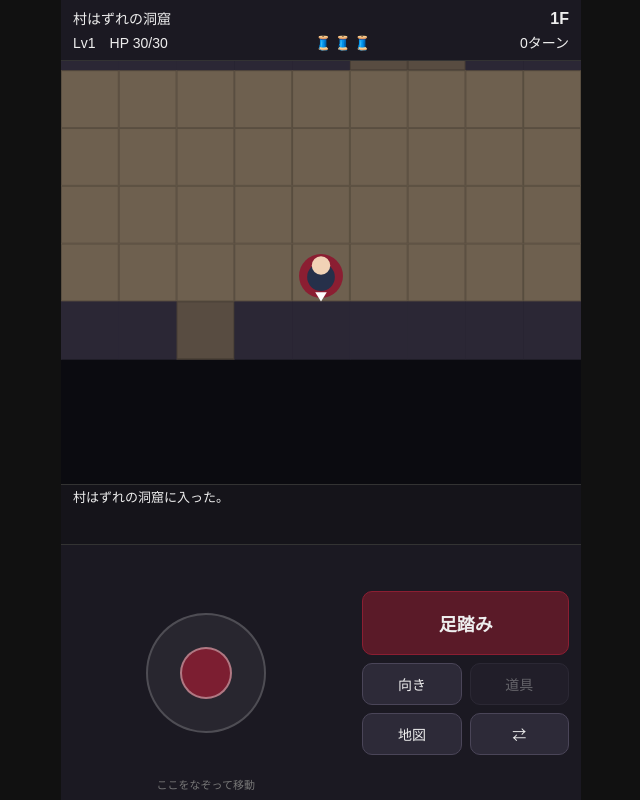
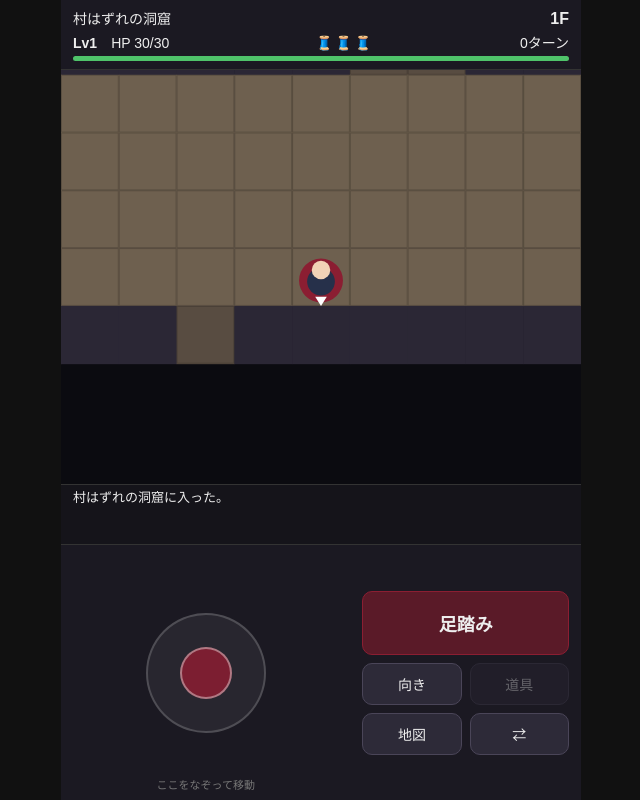
Before and after one commit to machidayuki821-netizen/teiji-dungeon, a plain HTML site: page index.html in a window 1280 px wide. Shown: the whole page, without its empty margins (319-959 px from the left). Drawn offline with Linux system fonts and the light colour scheme.

Commit message:
Update style.css

```diff
--- a/style.css
+++ b/style.css
@@ -44,6 +44,22 @@ html, body {
   line-height: 1.6;
 }
 #floor { font-weight: bold; font-size: 16px; }
+#lv { font-weight: bold; }
+#hpbar {
+  height: 5px;
+  margin: 2px 0 2px;
+  background: #3a2a2e;
+  border-radius: 3px;
+  overflow: hidden;
+}
+#hpfill {
+  height: 100%;
+  width: 100%;
+  background: #4fc36a;
+  transition: width 0.2s, background-color 0.2s;
+}
+#hpfill.mid { background: #e8c35a; }
+#hpfill.low { background: #e0484f; }
 #threads { letter-spacing: 2px; }
 
 /* ---- マップ ---- */
```
